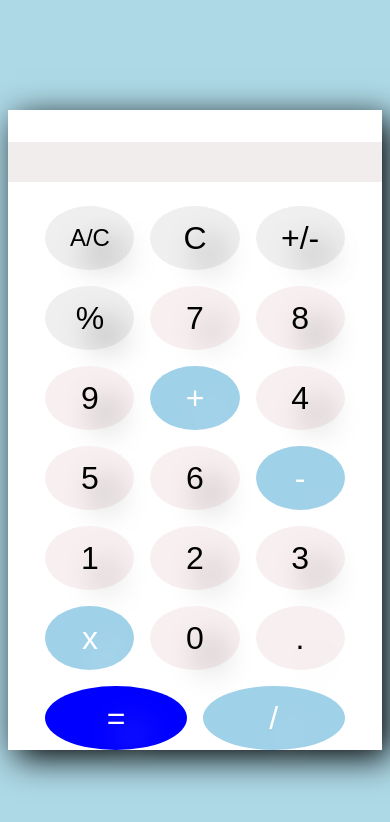
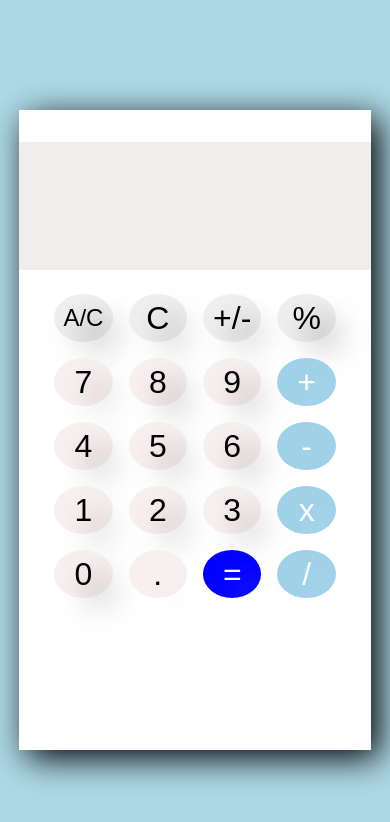
Before and after one commit to Oswald-Che/calculator, a plain HTML site: page index.html in a window 390 px wide. Drawn offline with Linux system fonts and the light colour scheme.

Commit message:
Change media qeuries

```diff
--- a/style.css
+++ b/style.css
@@ -69,3 +69,12 @@ span{
     height: 100%;
     width: 100%;
 }
+@media (max-width : 396px){
+    #calculator-body{
+        width: 22rem;
+    }
+    button{
+        height: 3rem;
+        width: 3rem;
+    }
+}
```
